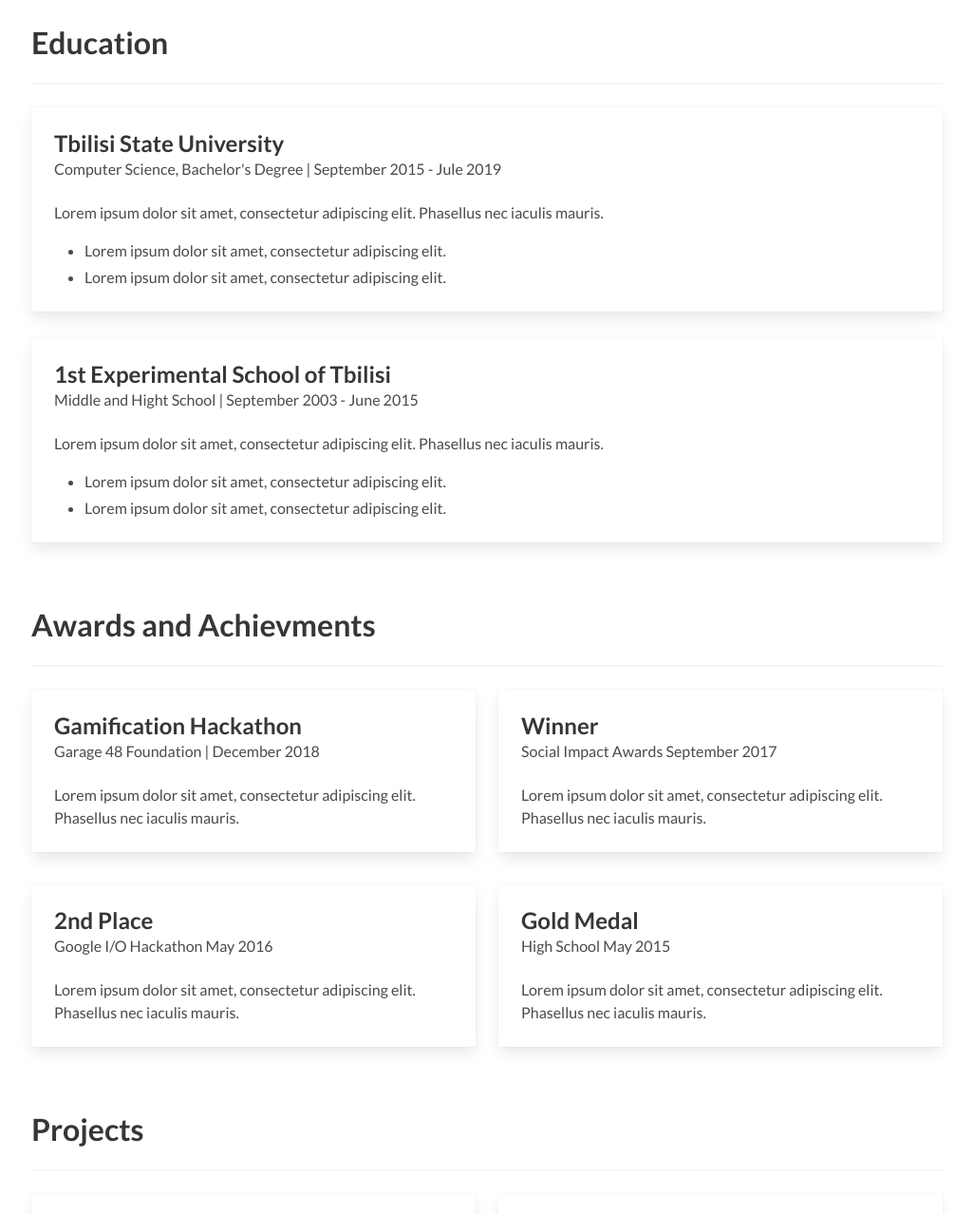
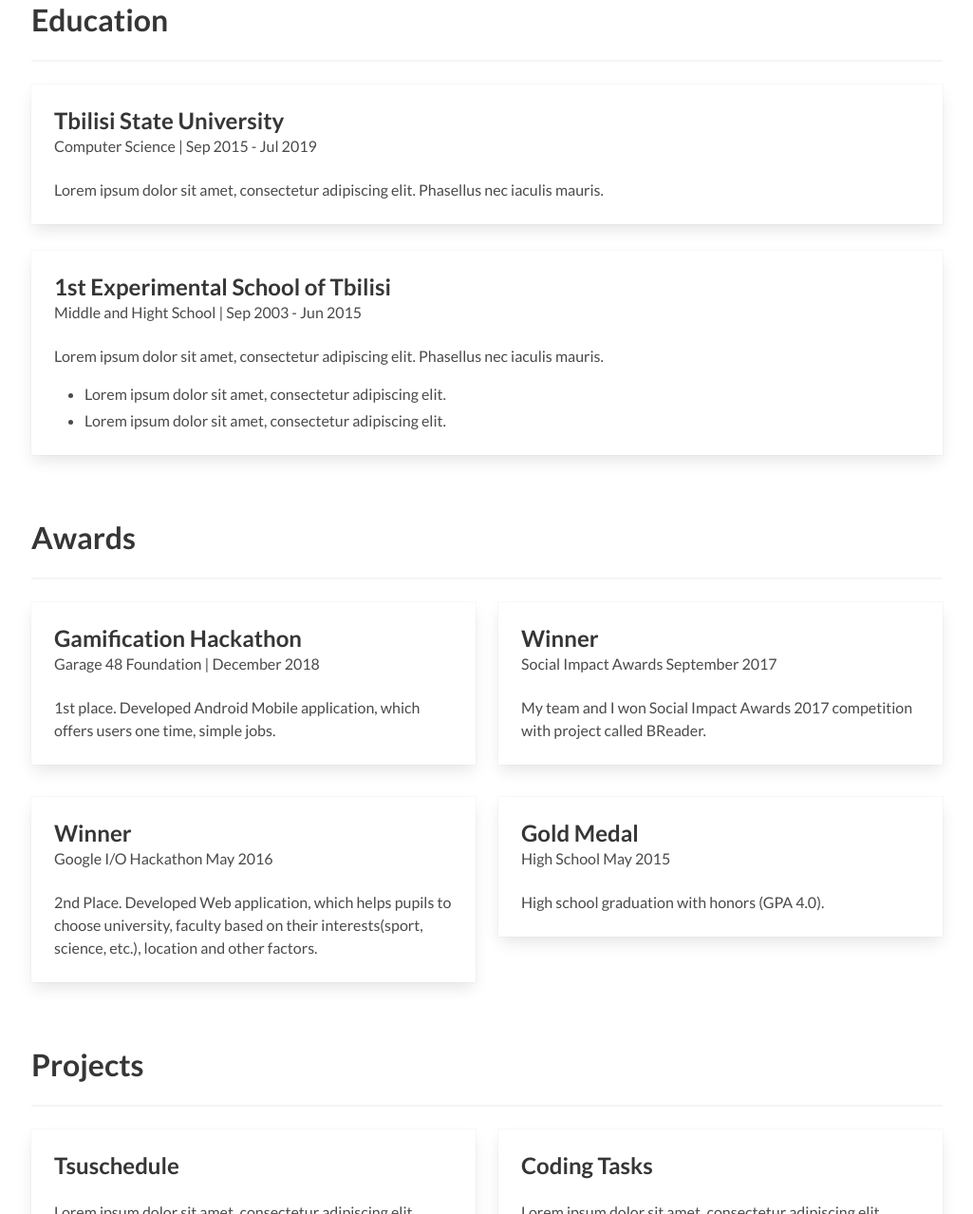
Before and after one commit to Mirianashvili/Mirianashvili.github.io, a plain HTML site: page index.html in a window 1280 px wide. Shown: the part 1366-2644 px from the top of the page at 95% size, without its empty margins (127-1152 px from the left). Drawn offline with Linux system fonts and the light colour scheme.

Commit message:
update awards

```diff
--- a/index.html
+++ b/index.html
@@ -133,7 +133,7 @@
                 <p class="title is-4">IT Center Mziuri</p>
                 <p class="subtitle is-6">
                   Course Instructor |
-                  <time datetime="2018-1">April 2019</time> -
+                  <time datetime="2018-1">Apr 2019</time> -
                   <time datetime="2019-9">present</time>
                 </p>
               </div>
@@ -143,9 +143,13 @@
                 <li>Created Python course syllabus from scratch</li>
                 <li>Taught programming basics with Python and C++</li>
                 <li>
-                  Created graphic rich presentation for students about concepts
-                  such as loops, if statements, OOP, Relational Databases,
-                  Hackathons, etc.
+                  Created graphic rich presentation about concepts such as
+                  loops, if statements,
+                  <a
+                    href="https://drive.google.com/open?id=1Bp7d2nwjGhn0bb-UyutxPJgxk3FFjhBLc5TWntZskYw"
+                    target="_blank"
+                    >Hackathon</a
+                  >, etc.
                 </li>
                 <li>
                   Check student's assignments and gave them some advice to
@@ -173,8 +177,8 @@
                 <p class="title is-4">Geolab</p>
                 <p class="subtitle is-6">
                   Software Developer |
-                  <time datetime="2018-1">December 2018</time> -
-                  <time datetime="2017-9">March 2019</time>
+                  <time datetime="2018-1">Dec 2018</time> -
+                  <time datetime="2017-9">Mar 2019</time>
                 </p>
               </div>
             </div>
@@ -205,22 +209,14 @@
             <div class="content">
               <p class="title is-4">Tbilisi State University</p>
               <p class="subtitle is-6">
-                Computer Science, Bachelor's Degree |
-                <time datetime="2016-9">September 2015</time> -
-                <time datetime="2019-9">Jule 2019</time>
+                Computer Science |
+                <time datetime="2016-9">Sep 2015</time> -
+                <time datetime="2019-9">Jul 2019</time>
               </p>
             </div>
             <div class="content">
               Lorem ipsum dolor sit amet, consectetur adipiscing elit. Phasellus
               nec iaculis mauris.
-              <ul>
-                <li>
-                  Lorem ipsum dolor sit amet, consectetur adipiscing elit.
-                </li>
-                <li>
-                  Lorem ipsum dolor sit amet, consectetur adipiscing elit.
-                </li>
-              </ul>
             </div>
           </div>
         </div>
@@ -230,8 +226,8 @@
               <p class="title is-4">1st Experimental School of Tbilisi</p>
               <p class="subtitle is-6">
                 Middle and Hight School |
-                <time datetime="2015-9">September 2003</time> -
-                <time datetime="2015-9">June 2015</time>
+                <time datetime="2015-9">Sep 2003</time> -
+                <time datetime="2015-9">Jun 2015</time>
               </p>
             </div>
             <div class="content">
@@ -253,7 +249,7 @@
 
     <section class="section">
       <div class="container">
-        <h1 class="title">Awards and Achievments</h1>
+        <h1 class="title">Awards</h1>
         <hr />
         <div class="columns">
           <div class="column is-half">
@@ -267,8 +263,8 @@
                   </p>
                 </div>
                 <div class="content">
-                  Lorem ipsum dolor sit amet, consectetur adipiscing elit.
-                  Phasellus nec iaculis mauris.
+                  1st place. Developed Android Mobile application, which offers
+                  users one time, simple jobs.
                 </div>
               </div>
             </div>
@@ -284,8 +280,8 @@
                   </p>
                 </div>
                 <div class="content">
-                  Lorem ipsum dolor sit amet, consectetur adipiscing elit.
-                  Phasellus nec iaculis mauris.
+                  My team and I won Social Impact Awards 2017 competition with
+                  project called BReader.
                 </div>
               </div>
             </div>
@@ -296,15 +292,16 @@
             <div class="card card-gap">
               <div class="card-content">
                 <div class="content">
-                  <p class="title is-4">2nd Place</p>
+                  <p class="title is-4">Winner</p>
                   <p class="subtitle is-6">
                     Google I/O Hackathon
                     <time datetime="2015-9">May 2016</time>
                   </p>
                 </div>
                 <div class="content">
-                  Lorem ipsum dolor sit amet, consectetur adipiscing elit.
-                  Phasellus nec iaculis mauris.
+                  2nd Place. Developed Web application, which helps pupils to
+                  choose university, faculty based on their interests(sport,
+                  science, etc.), location and other factors.
                 </div>
               </div>
             </div>
@@ -320,8 +317,7 @@
                   </p>
                 </div>
                 <div class="content">
-                  Lorem ipsum dolor sit amet, consectetur adipiscing elit.
-                  Phasellus nec iaculis mauris.
+                  High school graduation with honors (GPA 4.0).
                 </div>
               </div>
             </div>
```
